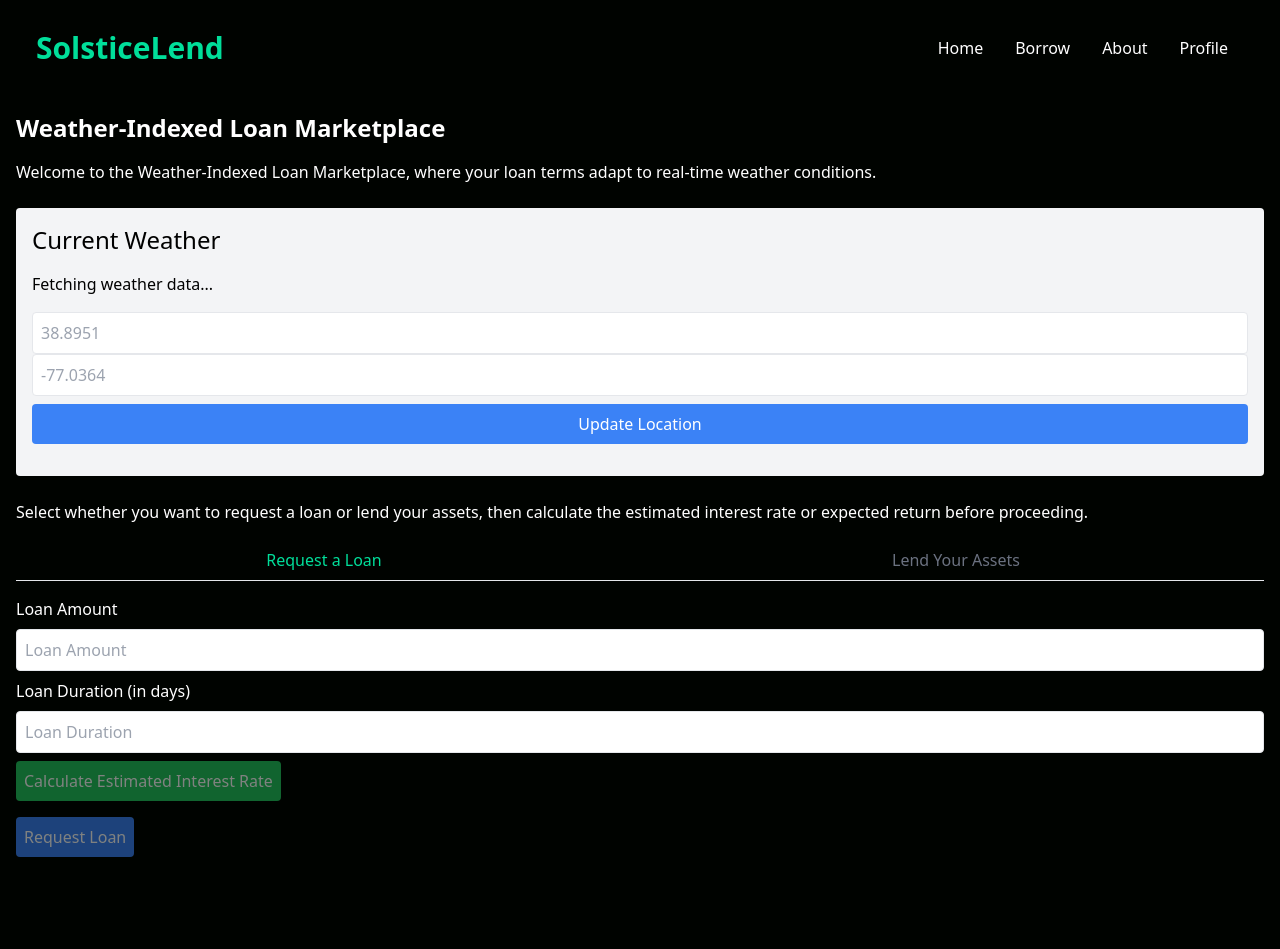
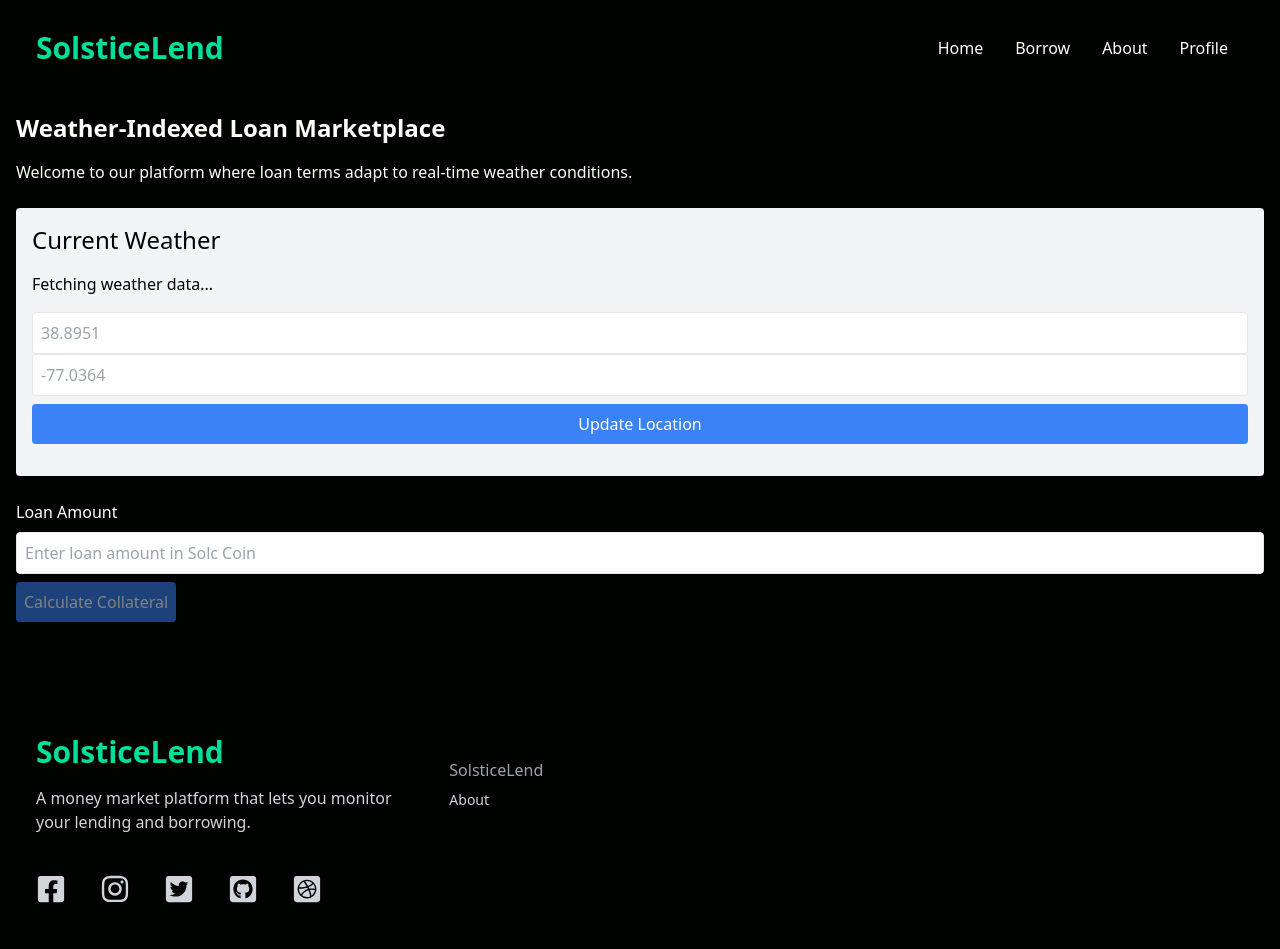
Before and after one commit to Constellation-DEFI-chainlink/defi-frontend, a React (Create React App) app: page /borrow in a window 1280 px wide. Shown: the top 949 px of the page. Built offline with nearby package versions, Linux system fonts and the light colour scheme; no server answers.

Commit message:
BorrowPage.jsx

```diff
--- a/src/components/BorrowPage.jsx
+++ b/src/components/BorrowPage.jsx
@@ -1,83 +1,53 @@
-import React, {useState} from 'react';
+import React, { useState } from 'react';
 import DefiService from '../service/DefiService';
-import { useEffect } from 'react';
+
 const BorrowPage = () => {
-  const [activeTab, setActiveTab] = useState('borrow');
   const [loanAmount, setLoanAmount] = useState('');
-  const [loanDuration, setLoanDuration] = useState('');
-  const [lendAmount, setLendAmount] = useState('');
+  const [collateralDetails, setCollateralDetails] = useState(null);
+  const [location, setLocation] = useState({ latitude: '', longitude: '' });
   const [message, setMessage] = useState('');
-  const [estimatedInterestRate, setEstimatedInterestRate] = useState('');
-  const [expectedReturn, setExpectedReturn] = useState('');
   const [weather, setWeather] = useState({ temperature: '', windSpeed: '' });
-  const [location, setLocation] = useState({ latitude: '', longitude: '' });
 
-
-  const calculateInterestRate = () => {
-    DefiService.calculateEstimatedInterestRateForLend()
-    .then(response => {
-      showToast(response);
-      setEstimatedInterestRate(response);
-    })
-    .catch(error => showToast(error));
+  const showToast = (msg) => {
+    console.log(msg); // For debugging
+    setMessage(msg);
+    setTimeout(() => setMessage(''), 3000); // Clear message after 3 seconds
   };
 
-  const calculateReturn = () => {
-    DefiService.calculateExpectedReturnForLend()
-    .then(response => {
-      showToast(response);
-      setExpectedReturn(response);
-    })
-    .catch(error => showToast(error));
-  };
+  const handleCalculateCollateral = async () => {
+    if (!loanAmount || parseFloat(loanAmount) <= 0) {
+      showToast('Please enter a valid loan amount greater than 0.');
+      return;
+    }
 
-  const handleRequestLoan = () => {
-    if (loanAmount > 0 && loanDuration > 0) {
-      DefiService.createLoanRequest(loanAmount, loanDuration)
-      .then(response => {
-        showToast(response);
-        // Reset the form and related states
-        setLoanAmount('');
-        setLoanDuration('');
-        setEstimatedInterestRate('');
-      })
-      .catch(error => showToast(error));
+    const latitude = parseFloat(location.latitude);
+    const longitude = parseFloat(location.longitude);
+    if (isNaN(latitude) || isNaN(longitude)) {
+      showToast('Invalid location data. Please enter valid latitude and longitude.');
+      return;
+    }
+
+    try {
+      await fetchWeatherData(parseFloat(location.latitude), parseFloat(location.longitude));
+      const interestRateResponse = await DefiService.getCollateralAmount(loanAmount, weather.temperature);
+      setCollateralDetails(interestRateResponse);
+      showToast('Collateral amount calculated based on current weather data.');
+    } catch (error) {
+      showToast(error);
     }
   };
 
-  const handleLendAssets = () => {
-    if (lendAmount > 0) {
-      DefiService.deposit(lendAmount)
-      .then(response => {
-        showToast(response);
-        // Reset the form and related states
-        setLendAmount('');
-        setExpectedReturn('');
-      })
-      .catch(error => showToast(error));
+  const handleAcceptLoanOffer = async () => {
+    try {
+      const acceptResponse = await DefiService.acceptLoanOffer(collateralDetails.collateralAmount);
+      showToast(acceptResponse);
+      setLoanAmount('');
+      setCollateralDetails(null);
+    } catch (error) {
+      showToast(error);
     }
   };
 
-  const onLoanAmountChange = (e) => {
-    setLoanAmount(e.target.value);
-    if (estimatedInterestRate) {
-      setEstimatedInterestRate('');
-    }
-  };
-
-  const onLoanDurationChange = (e) => {
-    setLoanDuration(e.target.value);
-    if (estimatedInterestRate) {
-      setEstimatedInterestRate('');
-    }
-  };
-
-  const onLendAmountChange = (e) => {
-    setLendAmount(e.target.value);
-    if (expectedReturn) {
-      setExpectedReturn('');
-    }
-  };
   const fetchWeatherData = async (latitude, longitude) => {
     const response = await fetch(
         `https://api.open-meteo.com/v1/forecast?latitude=${latitude}&longitude=${longitude}&hourly=temperature_2m,relative_humidity_2m,wind_speed_10m&current_weather=true`
@@ -89,6 +59,7 @@ const BorrowPage = () => {
       windSpeed: currentWeather.windspeed
     });
   };
+
   const validateAndSetLocation = (lat, lon) => {
     const parsedLat = parseFloat(lat);
     const parsedLon = parseFloat(lon);
@@ -96,38 +67,17 @@ const BorrowPage = () => {
     const isLongitudeValid = !isNaN(parsedLon) && parsedLon >= -180 && parsedLon <= 180;
 
     if (isLatitudeValid && isLongitudeValid) {
-      setLocation({ latitude: parsedLat, longitude: parsedLon });
+      setLocation({ latitude: ""+parsedLat, longitude: ""+parsedLon });
       fetchWeatherData(parsedLat, parsedLon);
     } else {
       showToast('Invalid latitude or longitude. Please enter valid numbers.');
     }
   };
 
-  const showToast = (msg) => {
-    console.log(msg);
-    setMessage(msg);
-    setTimeout(() => setMessage(''), 3000); // Clear message after 3 seconds
-  };
-
-  // Attempt to fetch the user's current location on component mount
-  useEffect(() => {
-    if (navigator.geolocation) {
-      navigator.geolocation.getCurrentPosition((position) => {
-        fetchWeatherData(position.coords.latitude, position.coords.longitude);
-        setLocation({
-          latitude: position.coords.latitude,
-          longitude: position.coords.longitude
-        });
-      }, (error) => {
-        console.error(error);
-      });
-    }
-  }, []);
-
   return (
-      <div className="container mx-auto p-4 text-white"> {/* Adjusted for white text */}
+      <div className="container mx-auto p-4 text-white">
         <h1 className="text-2xl font-bold mb-4">Weather-Indexed Loan Marketplace</h1>
-        <p>Welcome to the Weather-Indexed Loan Marketplace, where your loan terms adapt to real-time weather conditions.</p>
+        <p>Welcome to our platform where loan terms adapt to real-time weather conditions.</p>
         {message && <div className="toast-message">{message}</div>}
 
         {/* Weather Panel */}
@@ -166,89 +116,41 @@ const BorrowPage = () => {
           </div>
         </div>
 
-        {/* Process Description */}
-        <div className="mb-6">
-          <p>Select whether you want to request a loan or lend your assets, then calculate the estimated interest rate or expected return before proceeding.</p>
-        </div>
-
-        <div className="mb-4 flex border-b">
-          <button
-              className={`mr-4 pb-2 w-1/2 ${activeTab === 'borrow' ? 'bg-[#000300] text-[#00df9a]' : 'text-gray-500'}`}
-              onClick={() => setActiveTab('borrow')}
-          >
-            Request a Loan
-          </button>
-          <button
-              className={`pb-2 w-1/2 ${activeTab === 'lend' ? 'bg-[#000300] text-[#00df9a]' : 'text-gray-500'}`}
-              onClick={() => setActiveTab('lend')}
-          >
-            Lend Your Assets
-          </button>
-        </div>
-
-        {/* Borrow Tab */}
-        {activeTab === 'borrow' && (
-            <div>
+        {/* Loan Request Section */}
+        <div className="loan-request-section my-6">
           <label htmlFor="loan-amount" className="block my-2">Loan Amount</label>
-              <input id="loan-amount" name="loanAmount" type="number"
-                     placeholder="Loan Amount" className="border p-2 rounded w-full text-black"
+          <input
+              id="loan-amount"
+              name="loanAmount"
+              type="number"
+              placeholder="Enter loan amount in Solc Coin"
+              className="border p-2 rounded w-full text-black"
               min={0}
               value={loanAmount}
-                     onChange={onLoanAmountChange}
+              onChange={(e) => setLoanAmount(e.target.value)}
           />
-              <label htmlFor="loan-duration" className="block my-2">Loan Duration (in days)</label>
-              <input id="loan-duration" name="loanDuration" type="number"
-                     placeholder="Loan Duration" className="border p-2 rounded w-full text-black"
-                     min={0}
-                     value={loanDuration}
-                     onChange={onLoanDurationChange}
-              />
-              <button id="calculate-interest-rate"
-                      className={`bg-green-500 text-white rounded p-2 hover:bg-green-700 my-2 ${!(loanAmount >0 && loanDuration > 0) && 'opacity-50 cursor-not-allowed'}`}
-                      onClick={calculateInterestRate}
-                      disabled={!(loanAmount >0 && loanDuration > 0)}
+
+          <button
+              className={`bg-blue-500 text-white rounded p-2 hover:bg-blue-700 my-2 ${!loanAmount ? 'opacity-50 cursor-not-allowed' : ''}`}
+              onClick={handleCalculateCollateral}
+              disabled={!loanAmount}
           >
-                Calculate Estimated Interest Rate
+            Calculate Collateral
           </button>
-              <p>{estimatedInterestRate}</p>
-              <button id="request-loan"
-                      className={`bg-blue-500 text-white rounded p-2 hover:bg-blue-700 my-2 ${!estimatedInterestRate ? 'opacity-50 cursor-not-allowed' : ''}`}
-                      onClick={handleRequestLoan}
-                      disabled={!estimatedInterestRate}
+
+          {collateralDetails && (
+              <div className="collateral-details">
+                <p>Calculated Collateral Amount: {collateralDetails.collateralAmount} ETH</p>
+                <p>Interest Rate: {collateralDetails.interestRate}%</p>
+                <button
+                    className={`bg-green-500 text-white rounded p-2 hover:bg-green-700 my-2`}
+                    onClick={handleAcceptLoanOffer}
                 >
-                Request Loan
+                  Accept Loan and Pay Collateral
                 </button>
               </div>
           )}
-
-        {/* Lend Tab */}
-        {activeTab === 'lend' && (
-            <div>
-              <label htmlFor="lend-amount" className="block my-2">Amount to Lend</label>
-              <input id="lend-amount" name="lendAmount" type="number"
-                     placeholder="Amount to Lend" className="border p-2 rounded w-full text-black"
-                     min={0}
-                     value={lendAmount}
-                     onChange={onLendAmountChange}
-              />
-              <button id="calculate-return"
-                      className={`bg-green-500 text-white rounded p-2 hover:bg-green-700 my-2 ${!(lendAmount > 0) && 'opacity-50 cursor-not-allowed'}`}
-                      onClick={calculateReturn}
-                      disabled={!(lendAmount > 0)}
-
-              >
-                Calculate Expected Return
-              </button>
-              <p>{expectedReturn}</p>
-              <button id="lend-assets"
-                      className={`bg-blue-500 text-white rounded p-2 hover:bg-blue-700 my-2 ${!expectedReturn ? 'opacity-50 cursor-not-allowed' : ''}`}
-                      onClick={handleLendAssets}
-                      disabled={!expectedReturn}
-              >
-                Lend Assets
-              </button>
         </div>
-        )}
       </div>
   );
 };
--- a/src/service/DefiService.js
+++ b/src/service/DefiService.js
@@ -1,60 +1,83 @@
-const mockSuccessOrFail = () => {
-  // Randomly resolve or reject - will be replaced by smart contract communication
-  return Math.random() > 0.35;
+const mockSuccessOrFail = () => Math.random() > 0.35;
+const mockRandomPercentage = () => (Math.random() * 10).toFixed(3);
+
+const getCollateralAmount = (loanAmount, temperature) => {
+  const ETH_PRICE = 2300; // USD
+  const MIN_INTEREST_RATE = 0.03; // 3%
+  const MAX_INTEREST_RATE = 0.50; // 50%
+  const MIN_TEMP = -30; // Minimum expected temperature
+  const MAX_TEMP = 40; // Maximum expected temperature
+
+  // Calculate interest rate based on temperature
+  // This is a linear mapping from the temperature to the interest rate
+  let interestRate = MIN_INTEREST_RATE + (MAX_TEMP - temperature) * (MAX_INTEREST_RATE - MIN_INTEREST_RATE) / (MAX_TEMP - MIN_TEMP);
+
+  // Ensure interest rate is within the bounds of 3% to 50%
+  interestRate = Math.max(MIN_INTEREST_RATE, Math.min(interestRate, MAX_INTEREST_RATE));
+
+  // Calculate the amount of ETH needed for the loan amount at the current ETH price
+  const ethNeeded = loanAmount / ETH_PRICE;
+
+  // Calculate the collateral amount in ETH
+  const collateralAmount = ethNeeded * (1 + interestRate);
+
+  // Return a Promise that resolves with the collateral amount and interest rate
+  // The use of Promise here is to mimic the asynchronous behavior of fetching data
+  return new Promise((resolve, reject) => {
+    if (Math.random() > 0.35) { // Mocking a success or fail response
+      resolve({
+        collateralAmount: collateralAmount,
+        interestRate: interestRate * 100 // Convert to percentage for the user
+      });
+    } else {
+      reject('Failed to calculate collateral amount.');
+    }
+  });
 };
 
-const mockRandomPercentage = () => (Math.random() * 10).toFixed(3) + '%';
 
-const calculateEstimatedInterestRateForLend = () => {
+const acceptLoanOffer = (collateralAmount) => {
+  // Mocking the loan acceptance and solstice coin minting process
   return new Promise((resolve, reject) => {
     setTimeout(() => {
-      if (Math.random() > 0.5) {
-        resolve(`Estimated Interest Rate per Year: ${mockRandomPercentage()}`);
+      if (mockSuccessOrFail()) {
+        resolve(`Loan offer accepted. ${collateralAmount} in collateral locked.`);
       } else {
-        reject('Failed to calculate interest rate.');
+        reject('Failed to accept loan offer.');
       }
     }, 1000);
   });
 };
 
-const calculateExpectedReturnForLend = () => {
+const withdrawLoan = (loanAmount) => {
+  // Mocking the loan withdrawal process
   return new Promise((resolve, reject) => {
     setTimeout(() => {
-      if (Math.random() > 0.5) {
-        resolve(`Expected Return: ${mockRandomPercentage()}`);
+      if (mockSuccessOrFail()) {
+        resolve(`Loan amount of ${loanAmount} withdrawn successfully.`);
       } else {
-        reject('Failed to calculate expected return.');
+        reject('Failed to withdraw loan.');
       }
     }, 1000);
   });
 };
-const createLoanRequest = (amount, duration) => {
+
+const payLoan = (loanId, repaymentAmount) => {
+  // Mocking the loan repayment process
   return new Promise((resolve, reject) => {
     setTimeout(() => {
       if (mockSuccessOrFail()) {
-        resolve(`Loan request for ${amount} with duration ${duration} created successfully.`);
+        resolve(`Loan ${loanId} repaid with amount ${repaymentAmount}.`);
       } else {
-        reject('Failed to create loan request.');
+        reject('Failed to repay loan.');
       }
-    }, 1000); // Simulating network delay
-  });
-};
-
-const deposit = (amount) => {
-  return new Promise((resolve, reject) => {
-    setTimeout(() => {
-      if (mockSuccessOrFail()) {
-        resolve(`Successfully lent ${amount}.`);
-      } else {
-        reject('Failed to lend assets.');
-      }
-    }, 1000); // Simulating network delay
+    }, 1000);
   });
 };
 
 export default {
-  createLoanRequest,
-  deposit,
-  calculateEstimatedInterestRateForLend,
-  calculateExpectedReturnForLend
+  getCollateralAmount,
+  acceptLoanOffer,
+  withdrawLoan,
+  payLoan
 };
```
Lines whose indentation alone changed are shown as unchanged.
